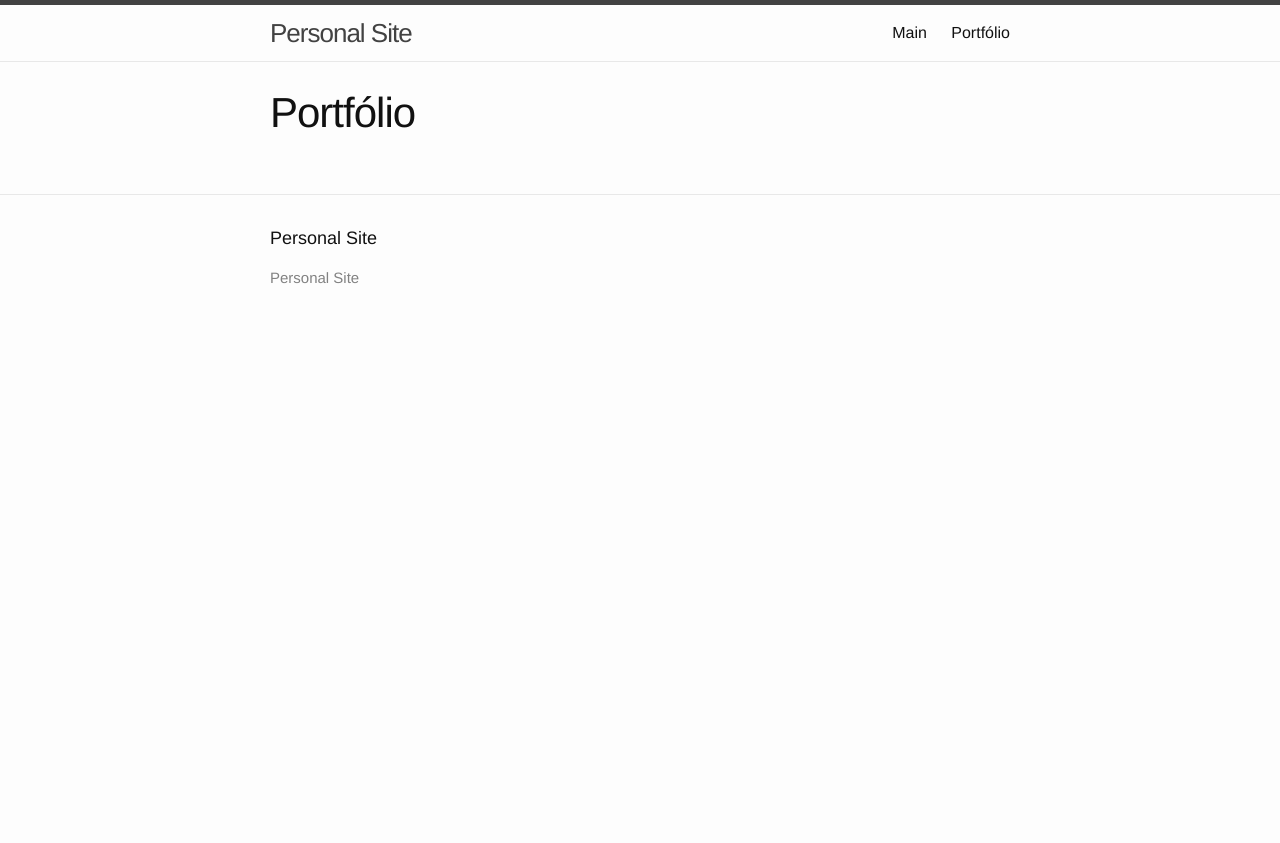
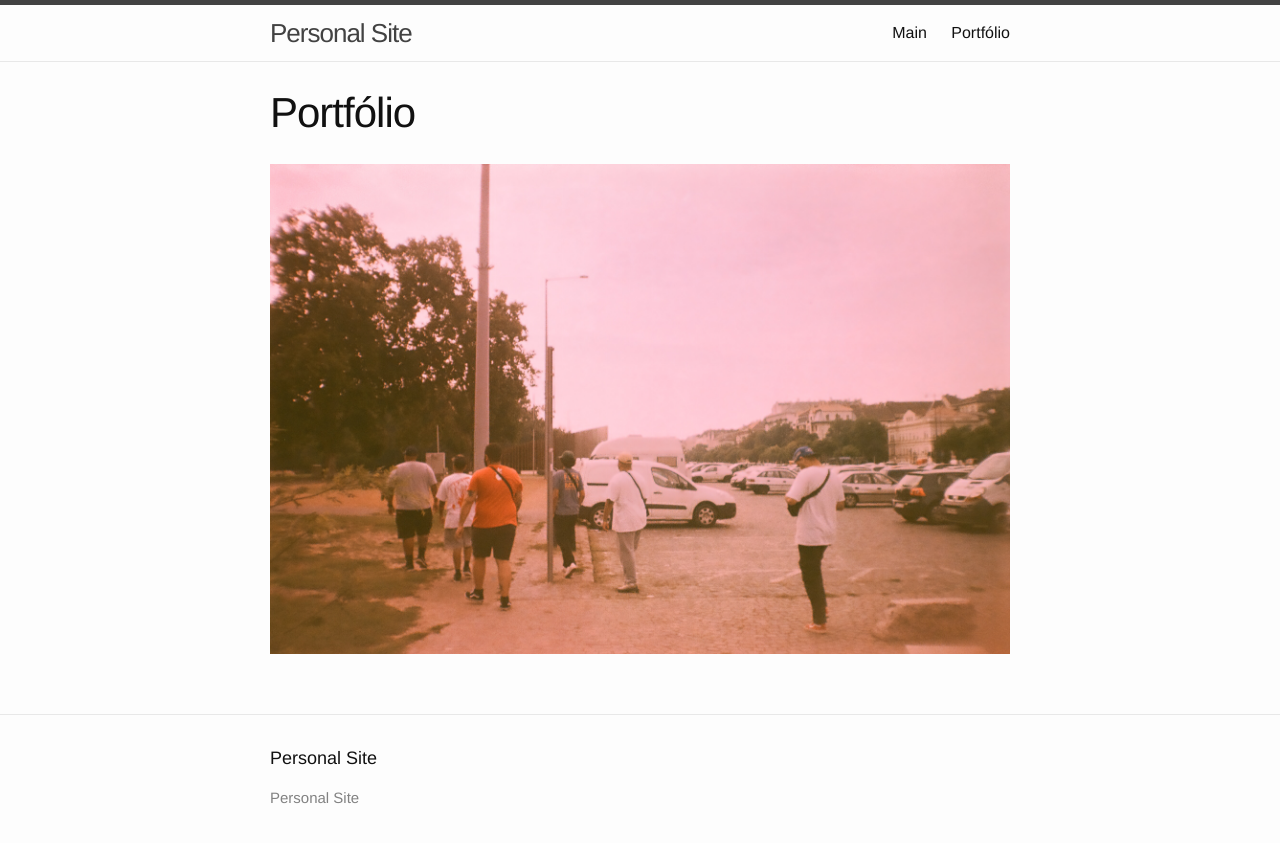
Before and after one commit to MarcosToledo/marcos-toledo, a Jekyll site: the page built from portfolio.markdown, in a window 1280 px wide. Shown: the top 843 px of the page. Built offline with Jekyll 4.4.1, drawn with Linux system fonts in a browser that asks for light colours.

Commit message:
Updated Portfolio

```diff
--- a/portfolio.markdown
+++ b/portfolio.markdown
@@ -2,3 +2,5 @@
 title: Portfólio
 date: 2017-06-21 13:53:00 Z
 ---
+
+![000003600017.jpg](/uploads/000003600017.jpg)
```
